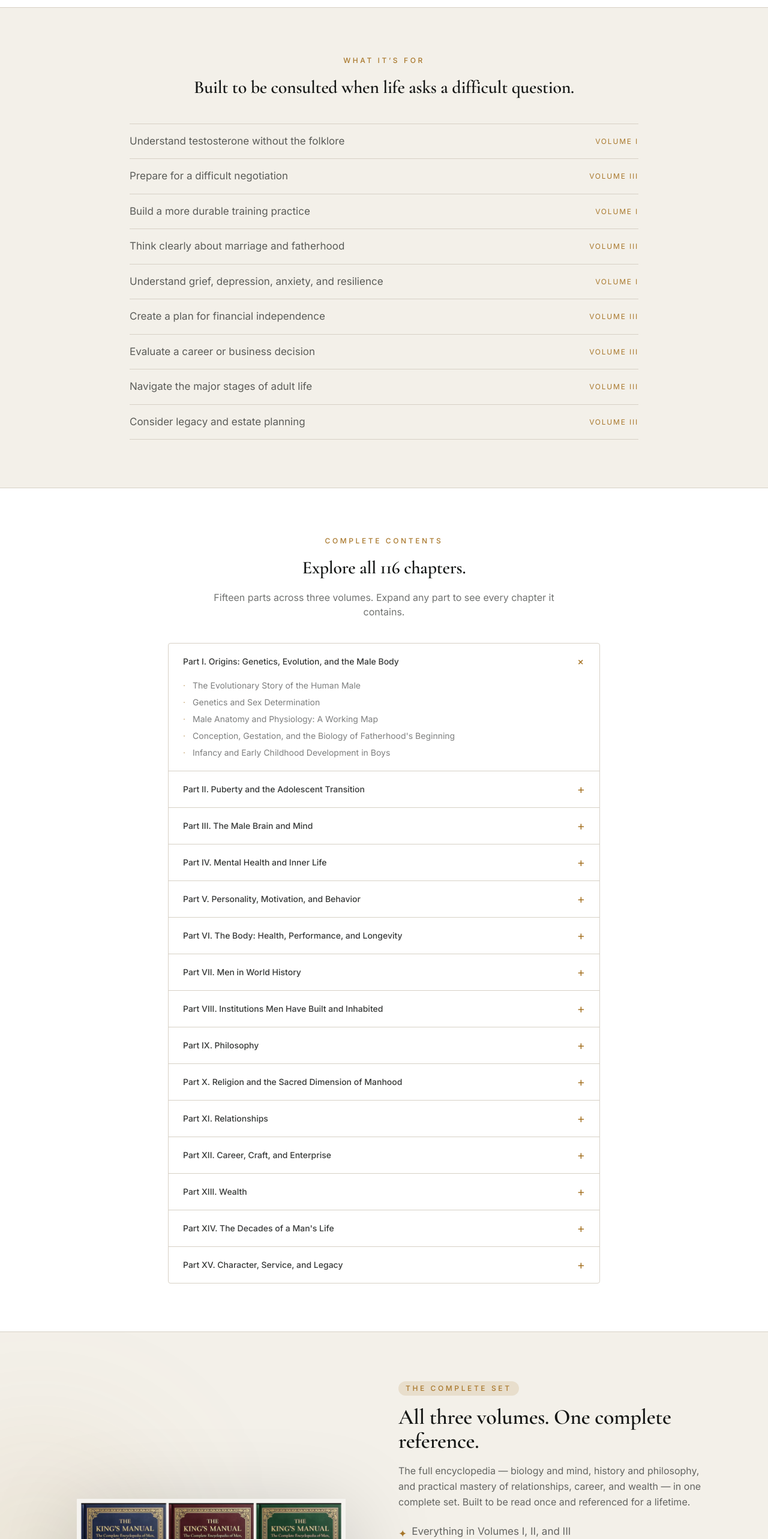
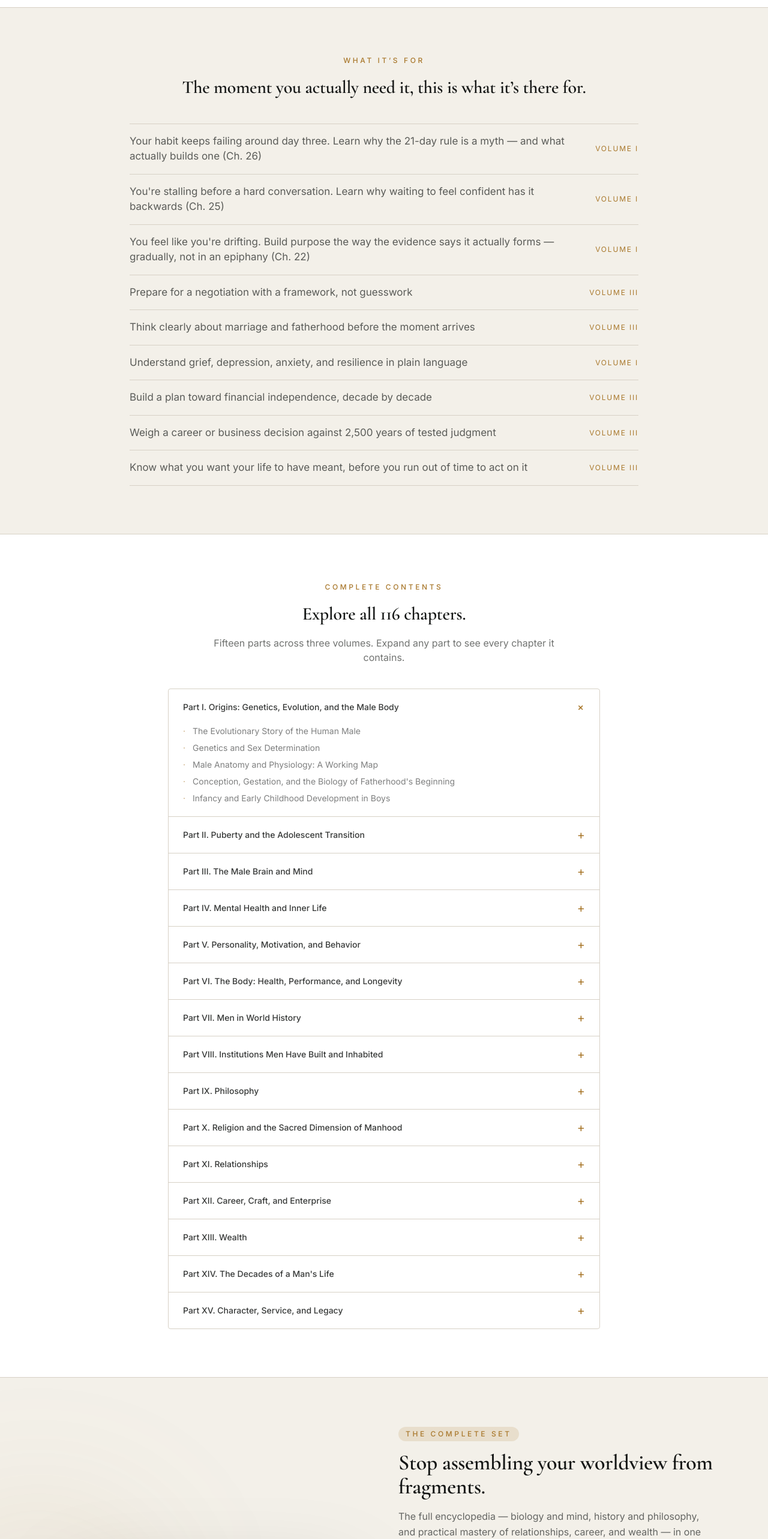
Before and after one commit to Tambongho/Kings-Manual, a Next.js app in the folder kings-manual-site/: page / in a window 1280 px wide. Shown: the part 2840-5406 px from the top of the page at 60% size. Built offline with nearby package versions, Linux system fonts and the light colour scheme.

Commit message:
Add files via upload

```diff
--- a/kings-manual-site/src/app/page.tsx
+++ b/kings-manual-site/src/app/page.tsx
@@ -41,15 +41,24 @@ const FRAMEWORK = [
 ];
 
 const USE_CASES = [
-  { text: "Understand testosterone without the folklore", volume: "Volume I" },
-  { text: "Prepare for a difficult negotiation", volume: "Volume III" },
-  { text: "Build a more durable training practice", volume: "Volume I" },
-  { text: "Think clearly about marriage and fatherhood", volume: "Volume III" },
-  { text: "Understand grief, depression, anxiety, and resilience", volume: "Volume I" },
-  { text: "Create a plan for financial independence", volume: "Volume III" },
-  { text: "Evaluate a career or business decision", volume: "Volume III" },
-  { text: "Navigate the major stages of adult life", volume: "Volume III" },
-  { text: "Consider legacy and estate planning", volume: "Volume III" },
+  {
+    text: "Your habit keeps failing around day three. Learn why the 21-day rule is a myth — and what actually builds one (Ch. 26)",
+    volume: "Volume I",
+  },
+  {
+    text: "You're stalling before a hard conversation. Learn why waiting to feel confident has it backwards (Ch. 25)",
+    volume: "Volume I",
+  },
+  {
+    text: "You feel like you're drifting. Build purpose the way the evidence says it actually forms — gradually, not in an epiphany (Ch. 22)",
+    volume: "Volume I",
+  },
+  { text: "Prepare for a negotiation with a framework, not guesswork", volume: "Volume III" },
+  { text: "Think clearly about marriage and fatherhood before the moment arrives", volume: "Volume III" },
+  { text: "Understand grief, depression, anxiety, and resilience in plain language", volume: "Volume I" },
+  { text: "Build a plan toward financial independence, decade by decade", volume: "Volume III" },
+  { text: "Weigh a career or business decision against 2,500 years of tested judgment", volume: "Volume III" },
+  { text: "Know what you want your life to have meant, before you run out of time to act on it", volume: "Volume III" },
 ];
 
 const ALL_PARTS = getParts(BUNDLE);
@@ -153,7 +162,8 @@ export default function Home() {
                 What It&rsquo;s For
               </p>
               <h2 className="font-display text-2xl leading-snug text-ink md:text-3xl">
-                Built to be consulted when life asks a difficult question.
+                The moment you actually need it, this is what it&rsquo;s
+                there for.
               </h2>
             </Reveal>
             <Reveal delay={0.1}>
@@ -222,10 +232,12 @@ export default function Home() {
                 The Complete Set
               </span>
               <h2 className="mt-4 font-display text-3xl text-ink md:text-4xl">
-                All three volumes. One complete reference.
+                Stop assembling your worldview from fragments.
               </h2>
               <p className="mt-4 leading-relaxed text-foreground/75">
-                {BUNDLE.description}
+                {BUNDLE.description} One reference, cited and cross-checked,
+                that you open when the question actually matters — instead of
+                trusting whichever algorithm served you an opinion this week.
               </p>
               <ul className="mt-6 space-y-2 text-[17px] text-foreground/75">
                 {BUNDLE.highlights.map((h) => (
@@ -315,11 +327,13 @@ export default function Home() {
         <section className="border-t border-line py-24">
           <Reveal className="mx-auto max-w-2xl px-6 text-center">
             <h2 className="font-display text-3xl leading-snug text-ink md:text-4xl">
-              Stop piecing it together from fragments.
+              You&rsquo;re going to face these questions either way.
             </h2>
             <p className="mx-auto mt-5 max-w-lg text-foreground/70">
-              Get one coherent reference for the questions that shape a
-              man&rsquo;s life. 116 chapters. Three volumes. One price.
+              The only choice is whether you meet them with a coherent,
+              evidence-based reference — or the same scattered fragments
+              you&rsquo;ve been running on. 116 chapters. Three volumes. One
+              price, paid once.
             </p>
             <div className="mt-8 flex flex-wrap justify-center gap-4">
               <a
```
